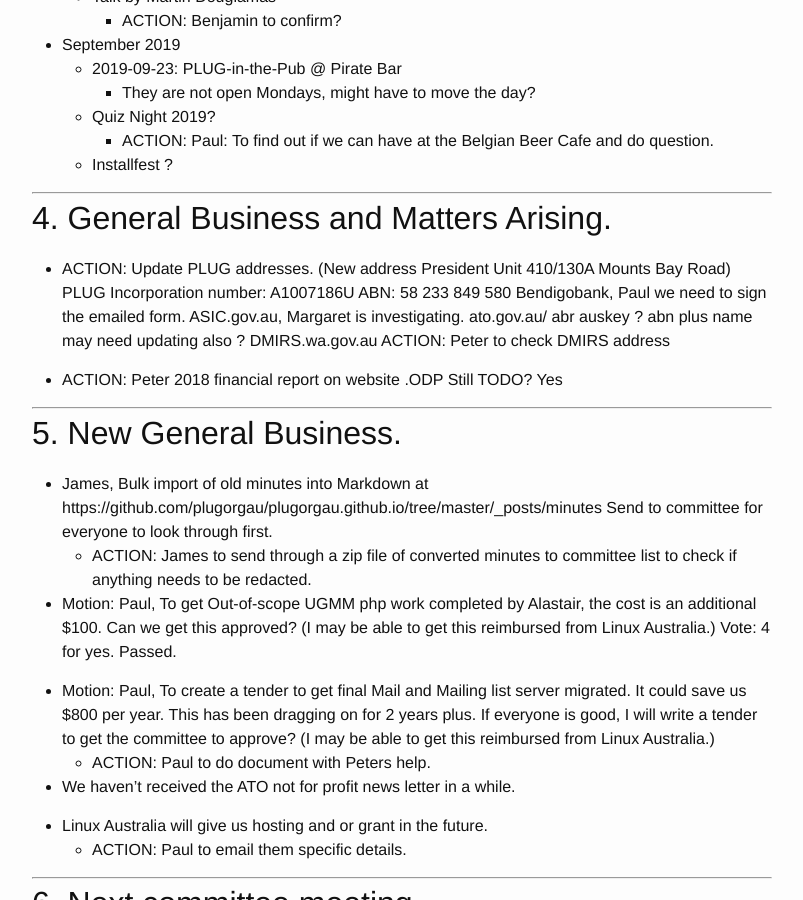
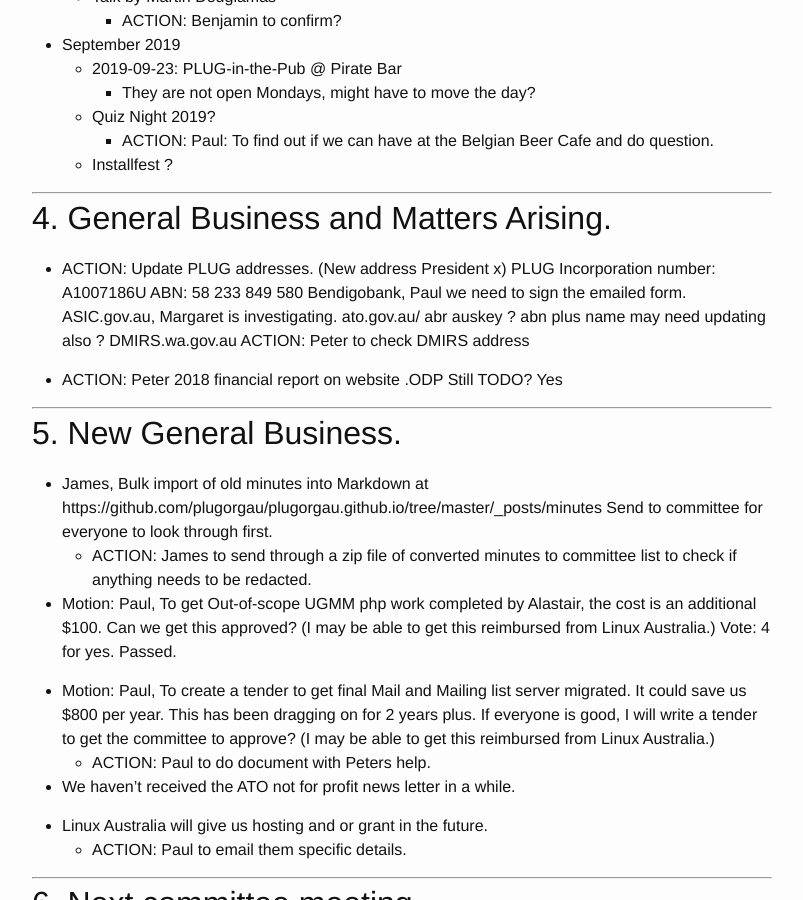
Before and after one commit to plugorgau/plugorgau.github.io, a Jekyll site: the page built from _posts/minutes/2019-05-21-minutes.md, in a window 1280 px wide and 900 px high, scrolled down 2219 px. Shown: the whole window, without its empty margins (238-1041 px from the left). Built offline with Jekyll 4.4.1, drawn with Linux system fonts in a browser that asks for light colours; nearby versions of some CDN libraries.

Commit message:
Update 2019-05-21-minutes.md

```diff
--- a/_posts/minutes/2019-05-21-minutes.md
+++ b/_posts/minutes/2019-05-21-minutes.md
@@ -91,7 +91,7 @@ We are averaging approx 2 renewals $40 per month, not much change their and has
 ## 4. General Business and Matters Arising.
 
 * ACTION: Update PLUG addresses.
-  (New address President Unit 410/130A Mounts Bay Road)
+  (New address President x)
   PLUG Incorporation number: A1007186U ABN: 58 233 849 580
   Bendigobank, Paul we need to sign the emailed form.
   ASIC.gov.au, Margaret is investigating.
```
